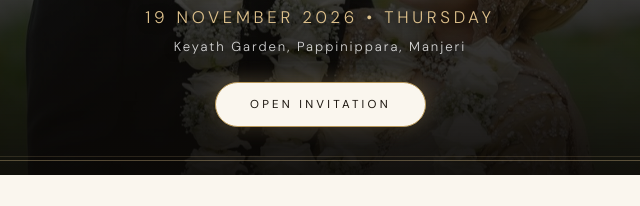
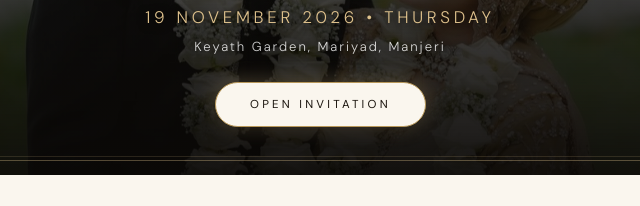
Before and after one commit to vsoftinvitations-ctrl/thouseef-asna, a website: page index.html in a window 1280 px wide. Shown: the part 625-831 px from the top of the page, 320-960 px from the left. Drawn offline with nearby package versions, Linux system fonts and the light colour scheme.

Commit message:
Update venue address from Pappinippara to Mariyad

```diff
--- a/index.html
+++ b/index.html
@@ -983,8 +983,8 @@
       notice: "",
       venue: {
         name: "Keyath Garden",
-        place: "Pappinippara, Manjeri",
-        address: "Keyath Garden, Pappinippara, Manjeri",
+        place: "Mariyad, Manjeri",
+        address: "Keyath Garden, Mariyad, Manjeri",
         map: "https://maps.app.goo.gl/2ZMnAs8cAJSCfr2y8?g_st=ic"
       },
       tagline: "A celebration of love, family & togetherness",
```
Also changed, not shown: wedding-invitation.html (+2 -2 lines).
